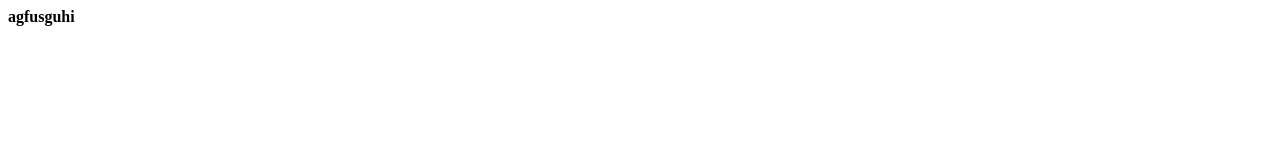
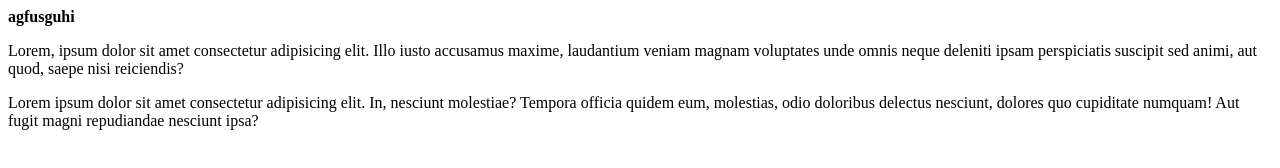
Before and after one commit to mehepka/magic-card, a plain HTML site: page index.html in a window 1280 px wide. Drawn offline with Linux system fonts and the light colour scheme.

Commit message:
add something

```diff
--- a/index.html
+++ b/index.html
@@ -7,5 +7,7 @@
 </head>
 <body>
     <B>agfusguhi</B>
+    <p>Lorem, ipsum dolor sit amet consectetur adipisicing elit. Illo iusto accusamus maxime, laudantium veniam magnam voluptates unde omnis neque deleniti ipsam perspiciatis suscipit sed animi, aut quod, saepe nisi reiciendis?</p>
+    <p>Lorem ipsum dolor sit amet consectetur adipisicing elit. In, nesciunt molestiae? Tempora officia quidem eum, molestias, odio doloribus delectus nesciunt, dolores quo cupiditate numquam! Aut fugit magni repudiandae nesciunt ipsa?</p>
 </body>
 </html>
```
